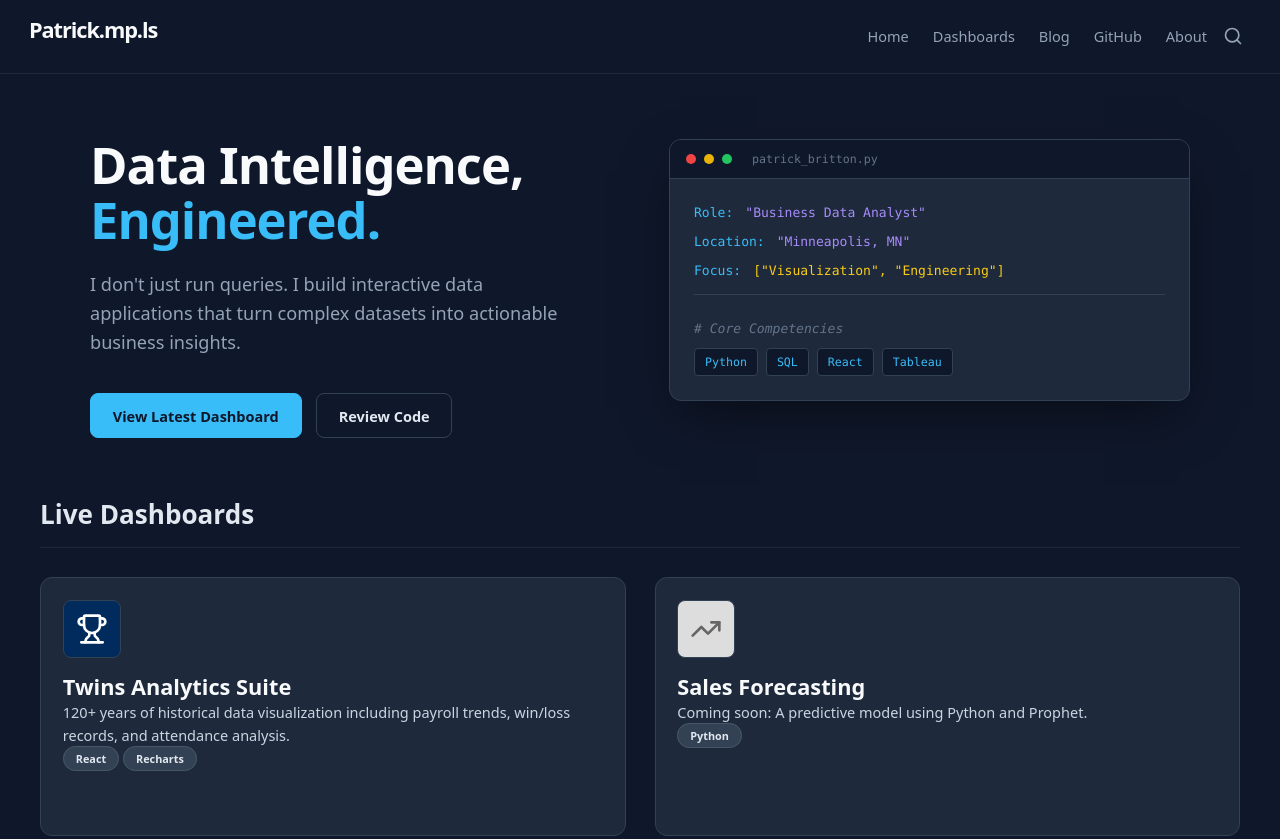
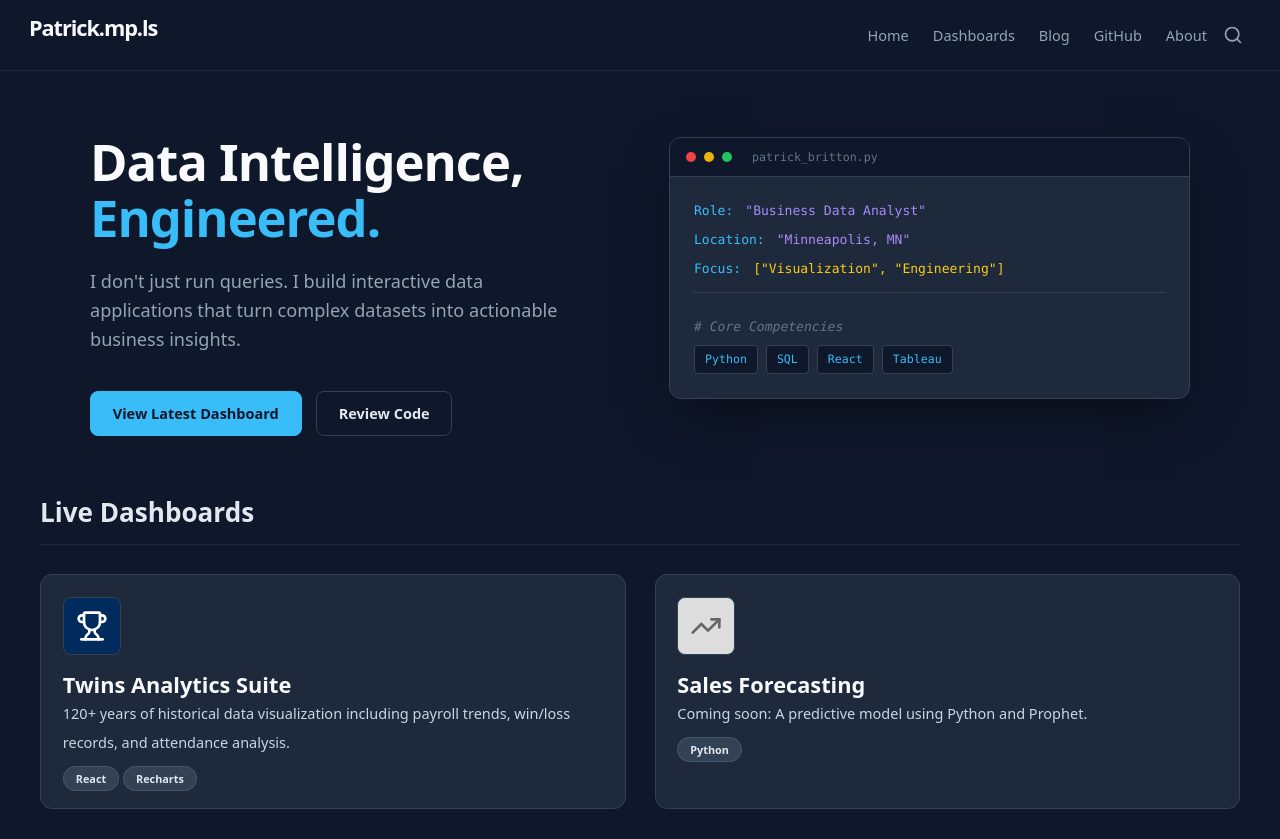
Before and after one commit to patbritton/portfolio, an Astro site: page / in a window 1280 px wide. Shown: the top 839 px of the page. Built offline with nearby package versions, Linux system fonts and the light colour scheme; Astro itself is replaced by a stand-in of ours.

Commit message:
style: Adjust header padding and height for improved layout consistency

```diff
--- a/src/styles/cards.css
+++ b/src/styles/cards.css
@@ -175,7 +175,6 @@ h2 {
   display: flex;
   flex-direction: column;
   gap: 1rem;
-  height: 100%;
 }
 
 /* Hover Themes */
@@ -197,8 +196,9 @@ h3 { margin: 0; font-size: 1.5rem; color: #f8fafc; font-weight: 700; }
 .content p, .blog-card p {
   font-size: 1rem;
   color: #cbd5e1;
-  line-height: 1.6;
+  line-height: 2;
   margin: 0;
+  margin-bottom: 10px;
   flex-grow: 1;
 }
 
--- a/src/styles/global.css
+++ b/src/styles/global.css
@@ -15,7 +15,9 @@ body {
 nav {
   background-color: #0f172a;
   border-bottom: 1px solid #1e293b;
-  padding: 1rem 2rem;
+  padding: 0 2rem;
+  height: 70px;
+  max-height: 70px;
   display: flex;
   justify-content: space-between;
   align-items: center;
```
